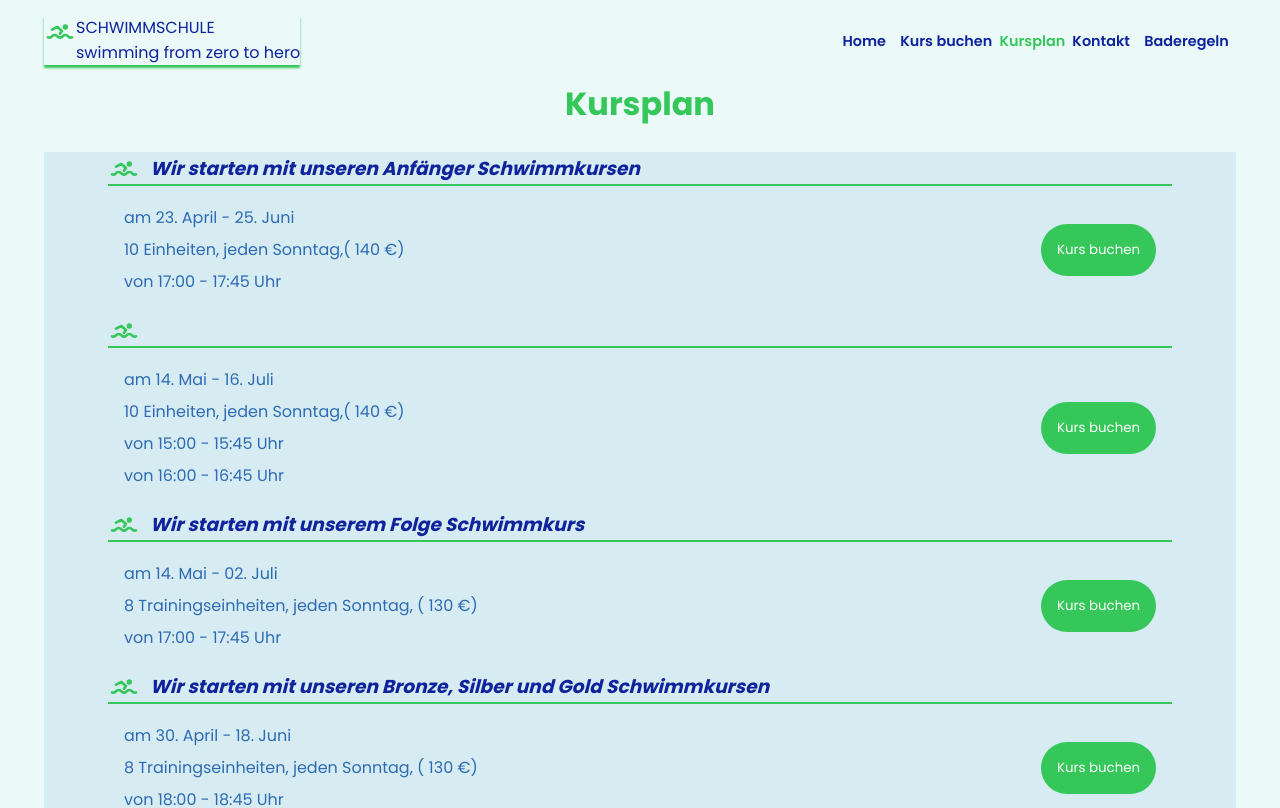
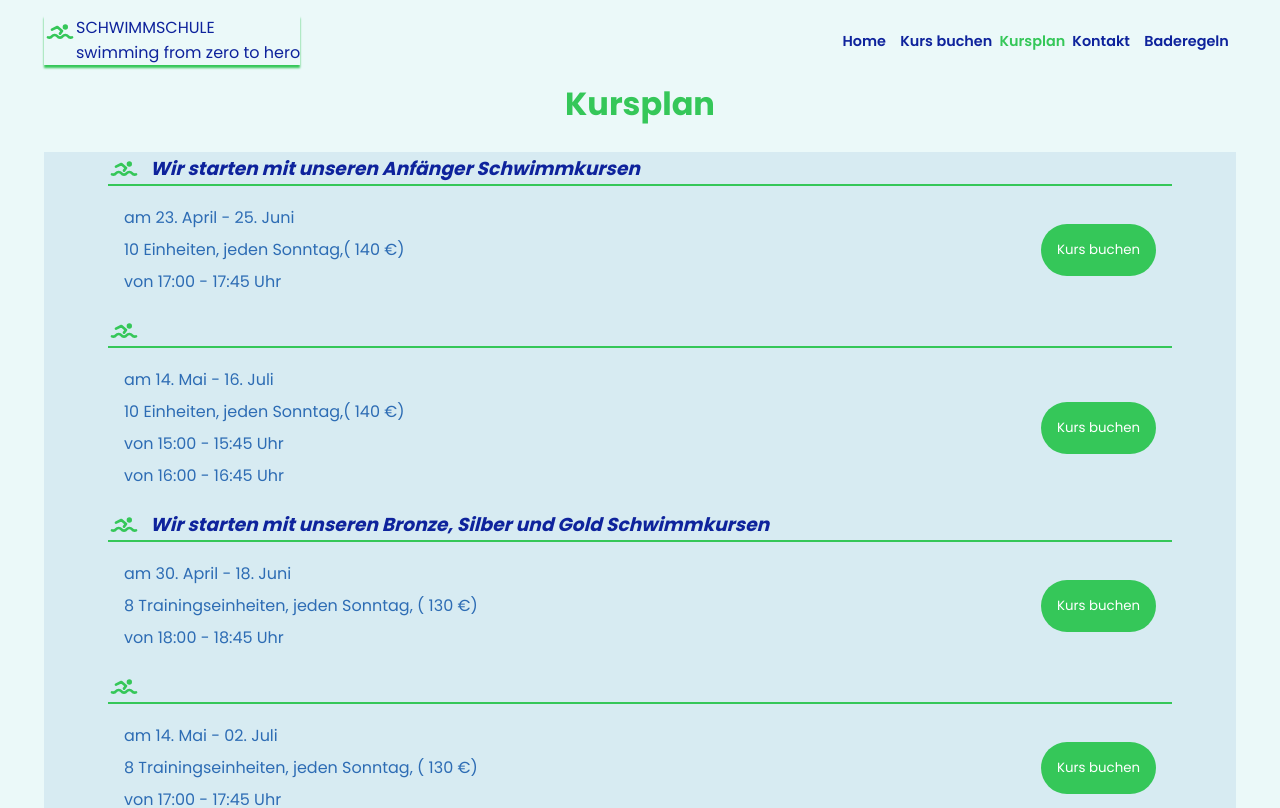
Before and after one commit to AnnaPanosyan/swimming, a React (Create React App) app: page /#/kursplan in a window 1280 px wide. Shown: the top 808 px of the page. Built offline with nearby package versions, Linux system fonts and the light colour scheme.

Commit message:
kursPlan changes

```diff
--- a/src/pages/KursBuchen.js
+++ b/src/pages/KursBuchen.js
@@ -151,10 +151,11 @@ const KursBuchen = () => {
               <option value={"Anfänger Schwimmkursen/ am 14. Mai - 16. Juli / von 16:00 - 16:45 Uhr"}>
                 Anfänger Schwimmkursen / am 14. Mai - 16. Juli / von 16:00 - 16:45 Uhr
               </option>
-              <option value={"Folge Schwimmkurs//am 14. Mai - 02. Juli/ von 17:00 - 17:45 Uhr"}>Folge Schwimmkurs /am 14. Mai - 02. Juli/ von 17:00 - 17:45 Uhr
-              </option>
               <option value={"Bronze, Silber und Gold Schwimmkursen/ am 30. April - 18. Juni / von 18:00 - 18:45 Uhr"}>
                 Bronze, Silber und Gold Schwimmkursen / am 30. April - 18. Juni / von 18:00 - 18:45 Uhr
+              </option>
+              <option value={"Bronze, Silber und Gold Schwimmkursen//am 14. Mai - 02. Juli/ von 17:00 - 17:45 Uhr"}>
+                Bronze, Silber und Gold Schwimmkursen /am 14. Mai - 02. Juli/ von 17:00 - 17:45 Uhr
               </option>
             </NativeSelect>
           </FormControl>
--- a/src/utilits/agbData.js
+++ b/src/utilits/agbData.js
@@ -211,23 +211,22 @@ export const kursPlan = [
     time2: "von 16:00 - 16:45 Uhr",
 
   },
-  {
-    id: uuidv4(),
-    title: "Wir starten mit unserem Folge Schwimmkurs",
-    date: "am 14. Mai - 02. Juli",
-    day: "8 Trainingseinheiten, jeden Sonntag, ( 130 €)",
-    time1: "von 17:00 - 17:45 Uhr",
 
-  },
   {
     id: uuidv4(),
     title: " Wir starten mit unseren Bronze, Silber und Gold Schwimmkursen",
     date: "am 30. April - 18. Juni",
     day: " 8 Trainingseinheiten, jeden Sonntag, ( 130 €)",
     time1: "von 18:00 - 18:45 Uhr",
+  },
+  {
+    id: uuidv4(),
+    title: "",
+    date: "am 14. Mai - 02. Juli",
+    day: "8 Trainingseinheiten, jeden Sonntag, ( 130 €)",
+    time1: "von 17:00 - 17:45 Uhr",
 
-
-  }
+  },
 ]
 
 export const baderegeln = [
```
